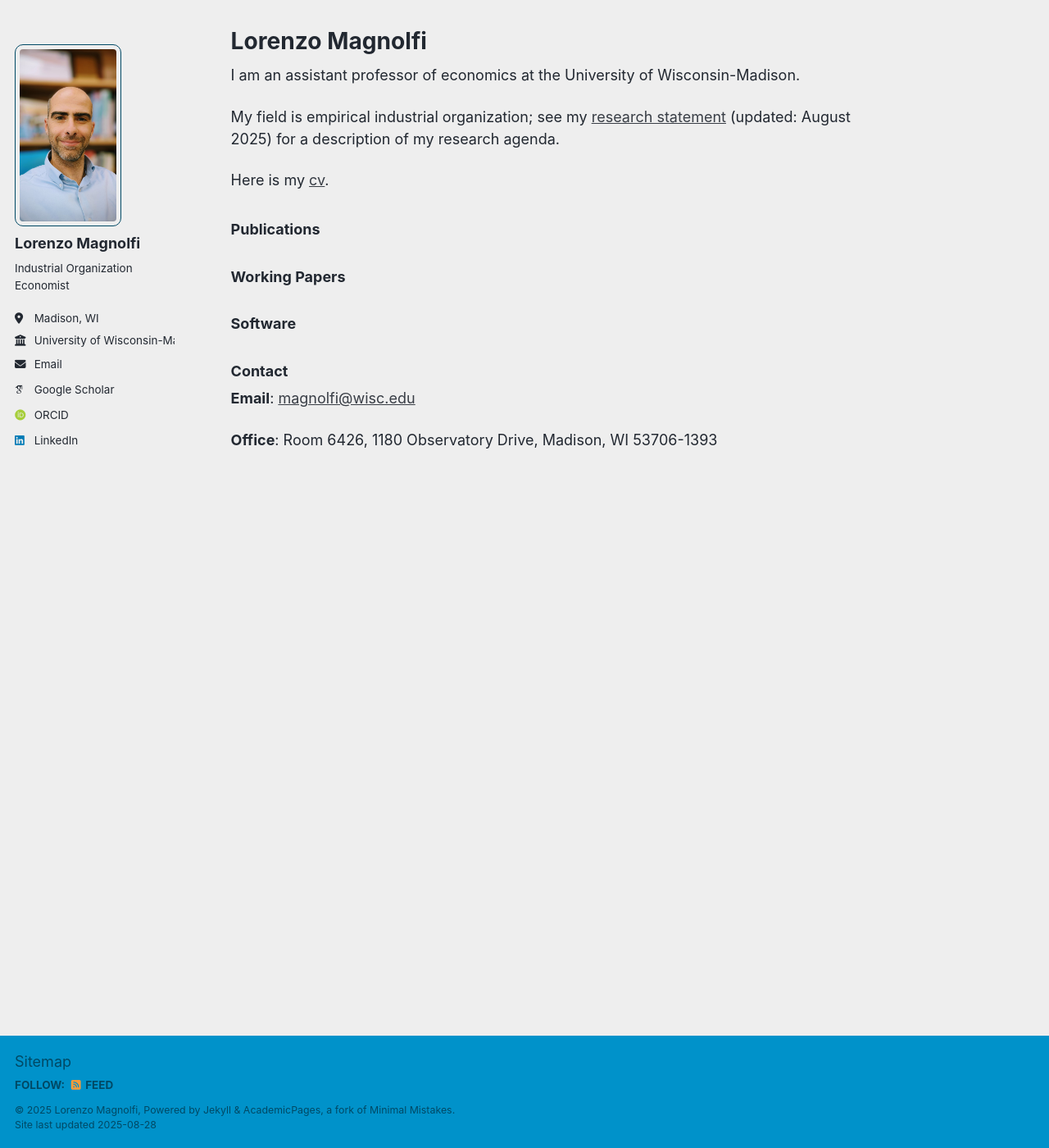
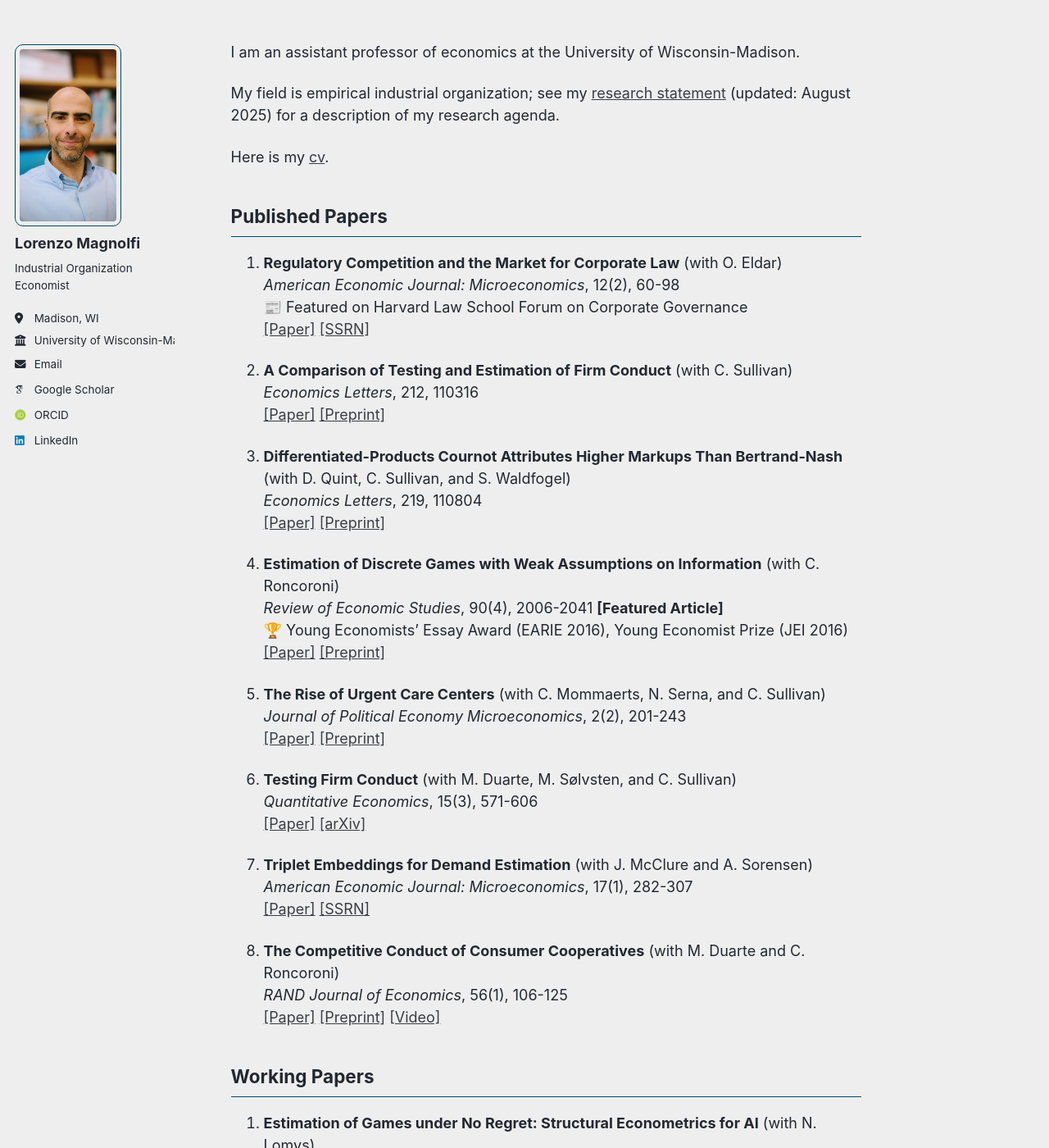
Before and after one commit to LorenzoMagnolfi/Lorenzomagnolfi.github.io, a Jekyll site: the page built from _pages/about.md, in a window 1280 px wide and 1400 px high. Shown: the whole window at 82% size. Built offline with Jekyll 4.4.1, drawn with Linux system fonts in a browser that asks for light colours; some web fonts are replaced; a script that is not in the unit is left out; some of the changed text lies outside the part shown.

Commit message:
Update about.md

```diff
--- a/_pages/about.md
+++ b/_pages/about.md
@@ -1,6 +1,6 @@
 ---
 permalink: /
-title: "Lorenzo Magnolfi"
+title: ""
 author_profile: true
 redirect_from:
   - /about/
@@ -13,11 +13,70 @@ My field is empirical industrial organization; see my [research statement](files
 
 Here is my [cv](files\cv_2025.pdf).
 
-### Publications
+## Published Papers
 
-### Working Papers
+1. **Regulatory Competition and the Market for Corporate Law** (with O. Eldar)
+   *American Economic Journal: Microeconomics*, 12(2), 60-98
+   📰 Featured on Harvard Law School Forum on Corporate Governance
+   [[Paper]](https://www.aeaweb.org/articles?id=10.1257%2Fmic.20180056) [[SSRN]](https://papers.ssrn.com/sol3/papers.cfm?abstract_id=2685969)
 
-### Software
+2. **A Comparison of Testing and Estimation of Firm Conduct** (with C. Sullivan)
+   *Economics Letters*, 212, 110316
+   [[Paper]](https://www.sciencedirect.com/science/article/pii/S0165176522000246) [[Preprint]](files/papers/AComparisonOfTestingEstimationFirmConduct.pdf)
+
+3. **Differentiated-Products Cournot Attributes Higher Markups Than Bertrand-Nash** (with D. Quint, C. Sullivan, and S. Waldfogel)
+   *Economics Letters*, 219, 110804
+   [[Paper]](https://doi.org/10.1016/j.econlet.2022.110804) [[Preprint]](files/papers/BertrandCournot-76.pdf)
+
+4. **Estimation of Discrete Games with Weak Assumptions on Information** (with C. Roncoroni)
+   *Review of Economic Studies*, 90(4), 2006-2041 **[Featured Article]**
+   🏆 Young Economists' Essay Award (EARIE 2016), Young Economist Prize (JEI 2016)
+   [[Paper]](https://academic.oup.com/restud/advance-article-abstract/doi/10.1093/restud/rdac058/6670639) [[Preprint]](files/papers/EstimationDiscrGamesWeakInfo_MagnolfiRoncoroni_Mar2022.pdf)
+
+5. **The Rise of Urgent Care Centers** (with C. Mommaerts, N. Serna, and C. Sullivan)
+   *Journal of Political Economy Microeconomics*, 2(2), 201-243
+   [[Paper]](https://www.journals.uchicago.edu/doi/10.1086/727821) [[Preprint]](files/papers/RiseUCCs.pdf)
+
+6. **Testing Firm Conduct** (with M. Duarte, M. Sølvsten, and C. Sullivan)
+   *Quantitative Economics*, 15(3), 571-606
+   [[Paper]](https://www.econometricsociety.org/publications/quantitative-economics/2024/07/01/Testing-Firm-Conduct) [[arXiv]](https://arxiv.org/abs/2301.06720)
+
+7. **Triplet Embeddings for Demand Estimation** (with J. McClure and A. Sorensen)
+   *American Economic Journal: Microeconomics*, 17(1), 282-307
+   [[Paper]](https://www.aeaweb.org/articles?id=10.1257/mic.20220248) [[SSRN]](https://papers.ssrn.com/sol3/papers.cfm?abstract_id=4113399)
+
+8. **The Competitive Conduct of Consumer Cooperatives** (with M. Duarte and C. Roncoroni)
+   *RAND Journal of Economics*, 56(1), 106-125
+   [[Paper]](https://onlinelibrary.wiley.com/doi/10.1111/1756-2171.12496) [[Preprint]](files/papers/Cooperatives-16.pdf) [[Video]](https://youtu.be/O4qBSvh3SUU)
+
+## Working Papers
+
+1. **Estimation of Games under No Regret: Structural Econometrics for AI** (with N. Lomys)
+   *R&R at Journal of Political Economy* | Extended Abstract in EC 25
+   [[Paper]](files/papers/Estimation_of_Games_under_No_Regret_11_29.pdf) [[SSRN]](https://ssrn.com/abstract=4269273)
+
+2. **Learning Firm Conduct: Pass-Through as a Foundation for Instrument Relevance** (with A. Dearing, D. Quint, C. Sullivan, and S. Waldfogel)
+   NBER Working Paper #32863
+   [[Paper]](files/papers/Falsifying_Models_and_Tax_Instruments-22.pdf) [[NBER]](https://www.nber.org/papers/w32863)
+
+3. **Multi-homing Policies and Collusion** (with J. Higgins, D. Quint, and C. Sullivan)
+   [[Paper]](files/papers/PlatformCollusion-3.pdf)
+
+4. **Testing Information Ordering for Strategic Agents** (with S. Han and H. Kaido)
+   [[arXiv]](https://arxiv.org/abs/2402.19425)
+
+5. **An Equilibrium Model of Rollover Lotteries** (with G. Compiani and L. Smith)
+   [[Paper]](files/papers/Rollover.pdf)
+
+6. **Political Connections and Market Structure** (with C. Roncoroni)
+   🏆 Public Utility Research Prize (IIOC 2017)
+   [[Paper]](files/papers/PoliticalConnectionsMarketStructure.pdf)
+
+## Software
+
+- **pyRVtest: Python Package for Testing Firm Conduct**
+  With M. Duarte, M. Sølvsten, C. Sullivan, and A. Tarascina
+  [[GitHub]](https://github.com/anyatarascina/pyRVtest)
 
 ### Contact
 **Email**: [magnolfi@wisc.edu](mailto:magnolfi@wisc.edu)
```
